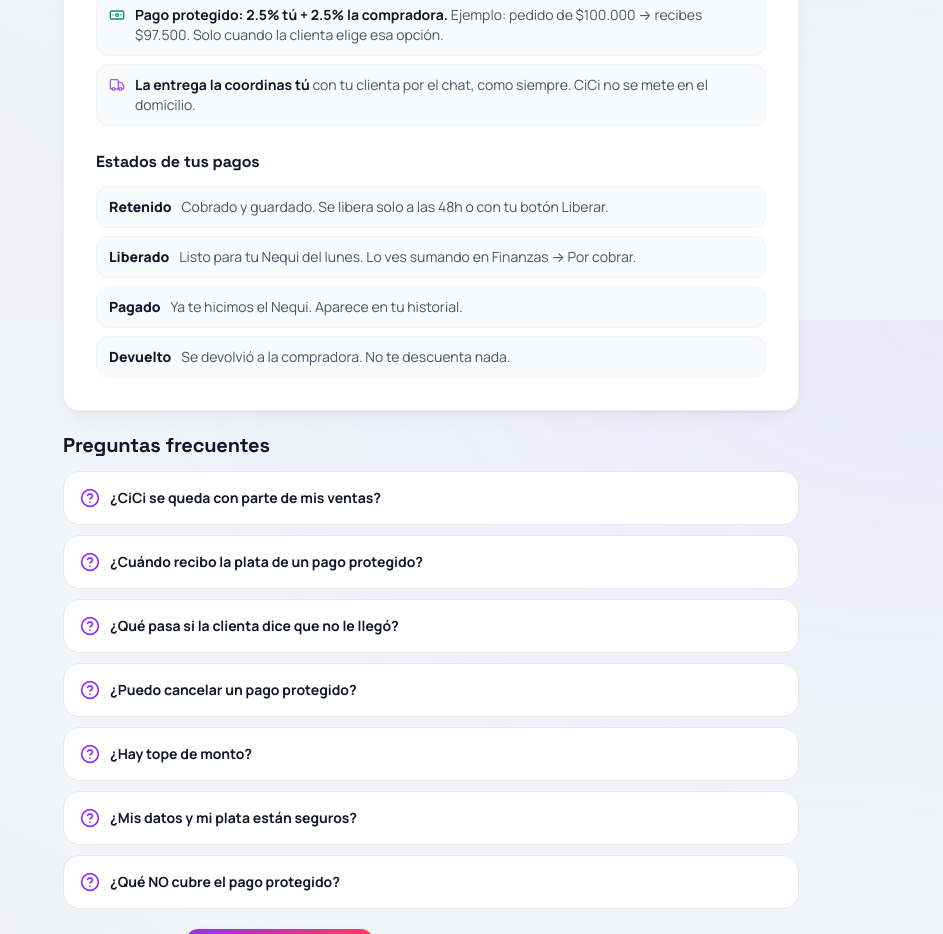
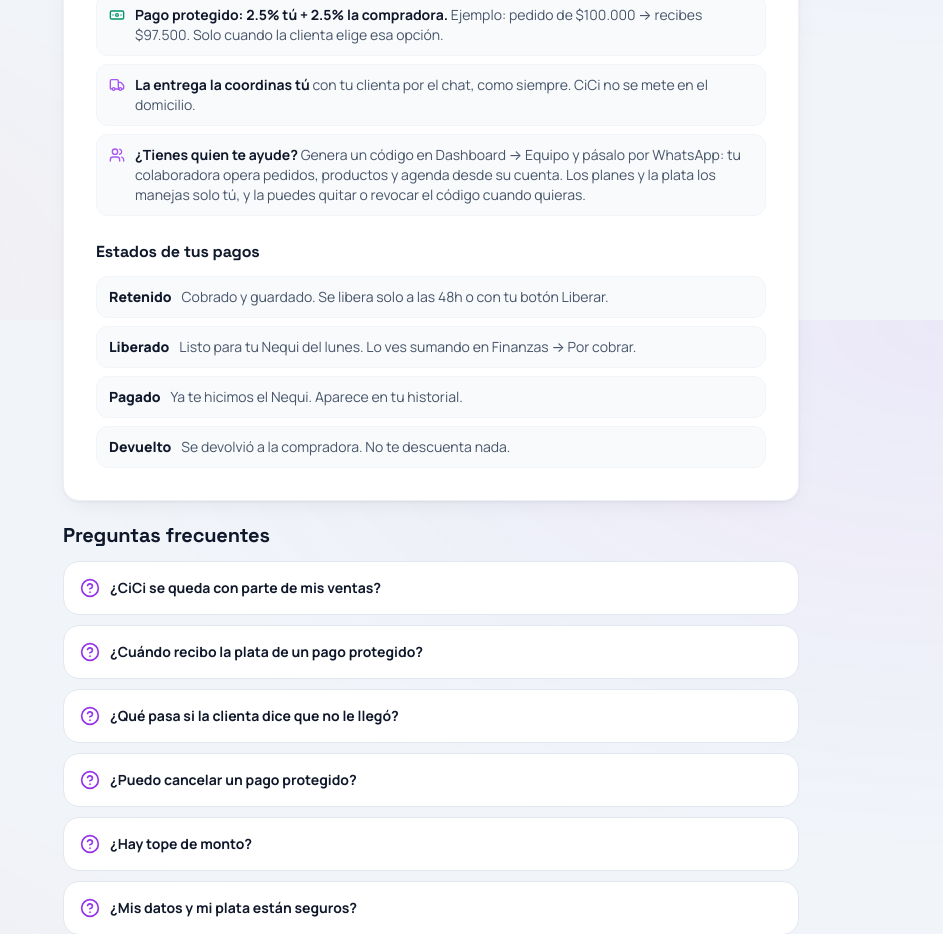
Before and after one commit to Albergod/Cici-CCapp, a React (Vite) app in the folder frontend/: page /como-funciona in a window 1280 px wide. Shown: the part 2080-3014 px from the top of the page, without its empty margins (337-1280 px from the left). Built offline with nearby package versions, Linux system fonts and the light colour scheme.

Commit message:
docs: colaboradoras explicadas en como-funciona

```diff
--- a/frontend/src/pages/ComoFuncionaPage.tsx
+++ b/frontend/src/pages/ComoFuncionaPage.tsx
@@ -11,6 +11,7 @@ import {
   Clock,
   HelpCircle,
   Banknote,
+  Users,
 } from 'lucide-react';
 
 function Step({ n, title, text }: { n: number; title: string; text: string }) {
@@ -148,6 +149,10 @@ export function ComoFuncionaPage() {
               <Truck className="w-4 h-4 mt-0.5 text-brand-500 shrink-0" />
               <span className="text-surface-600"><strong className="text-surface-900">La entrega la coordinas tú</strong> con tu clienta por el chat, como siempre. CiCi no se mete en el domicilio.</span>
             </div>
+            <div className="flex gap-2.5 rounded-xl bg-surface-50 border border-surface-100 px-3 py-2.5">
+              <Users className="w-4 h-4 mt-0.5 text-brand-500 shrink-0" />
+              <span className="text-surface-600"><strong className="text-surface-900">¿Tienes quien te ayude?</strong> Genera un código en Dashboard → Equipo y pásalo por WhatsApp: tu colaboradora opera pedidos, productos y agenda desde su cuenta. Los planes y la plata los manejas solo tú, y la puedes quitar o revocar el código cuando quieras.</span>
+            </div>
           </div>
 
           <h3 className="font-bold text-surface-900 mt-6 mb-3">Estados de tus pagos</h3>
```
